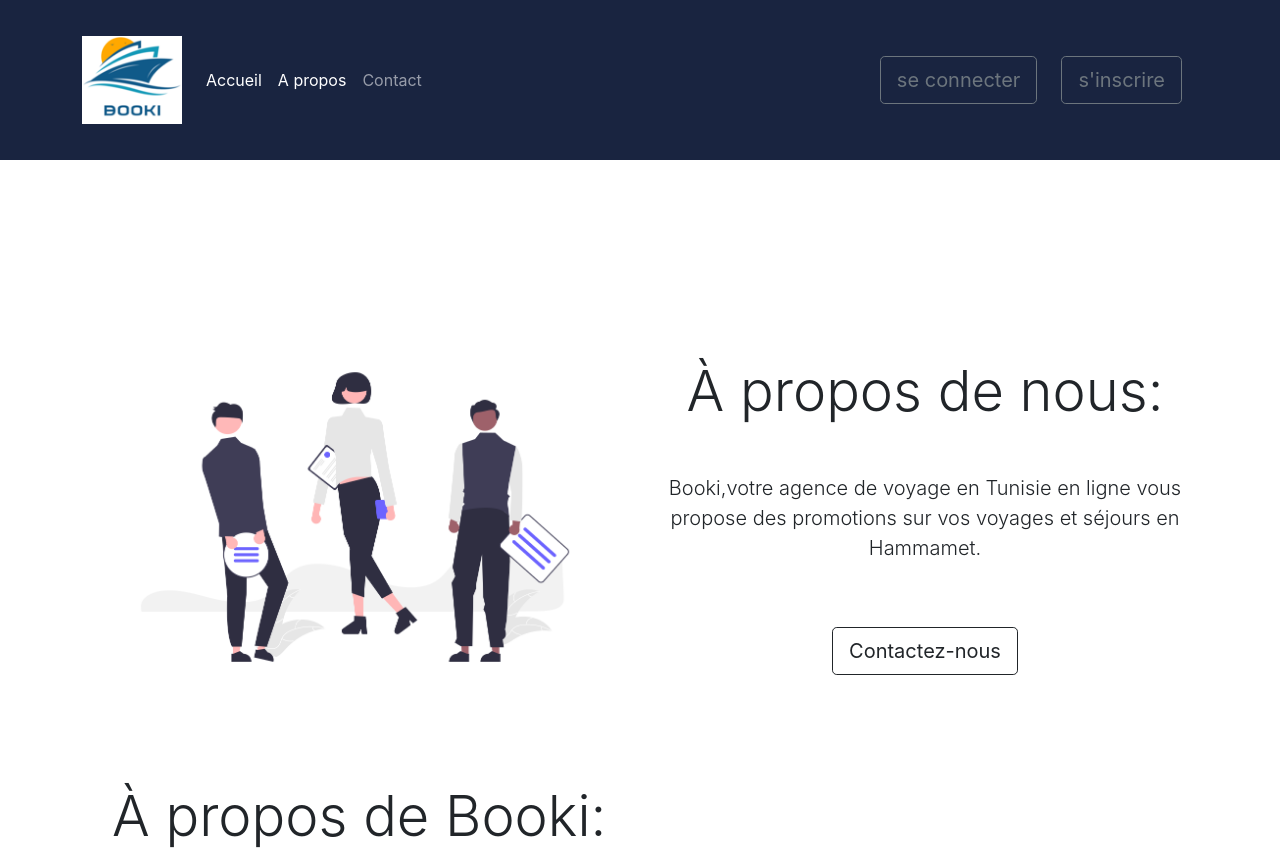
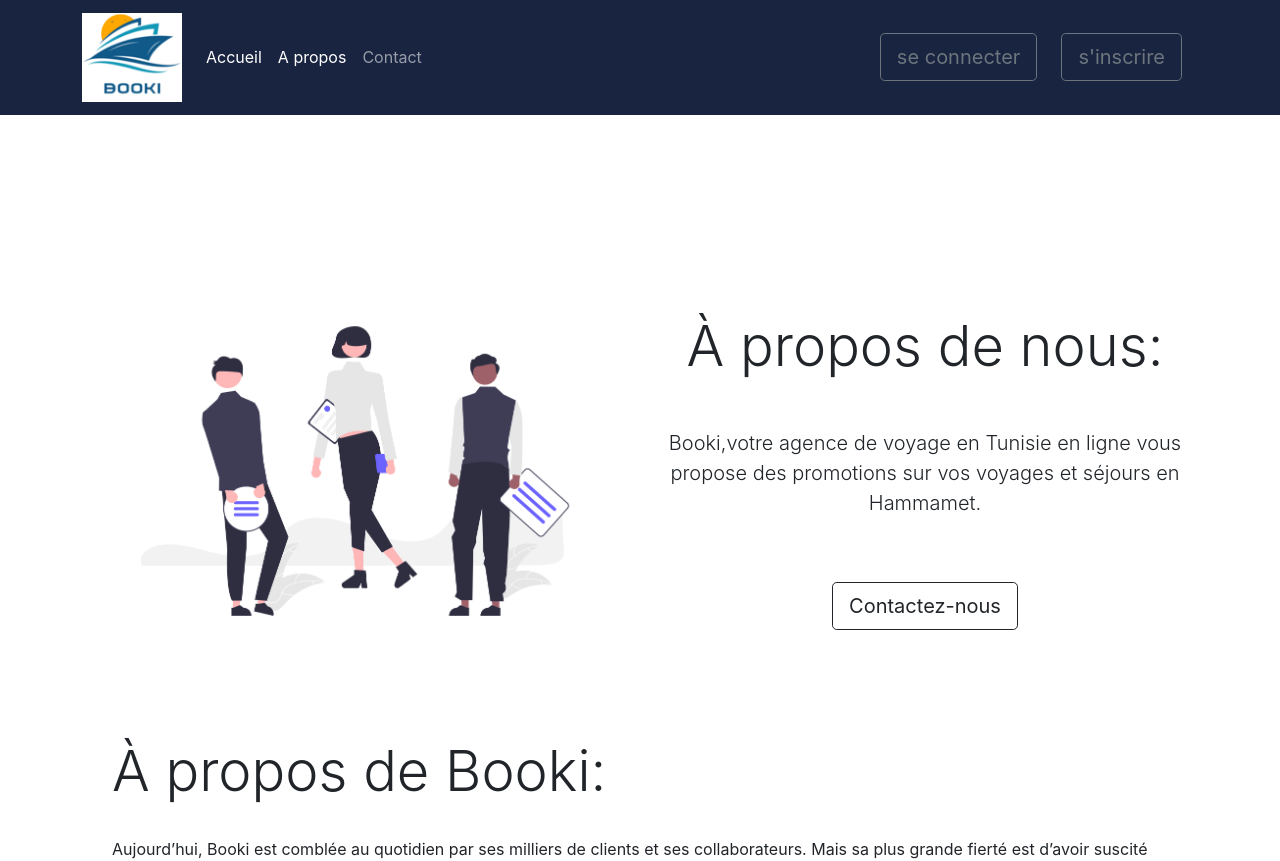
Before and after one commit to Khouloudlaadhar/booki-frontend, a React (Create React App) app: page /about in a window 1280 px wide. Shown: the top 861 px of the page. Built offline with nearby package versions, Linux system fonts and the light colour scheme.

Commit message:
Delete height in the navbar

```diff
--- a/src/index.css
+++ b/src/index.css
@@ -83,7 +83,7 @@ code {
 /* Navbar and AppNavbar */
 .Navbar{
   background-color: var(--primary-color);
-  height: 20vh!important;
+
 }
 
 
```
